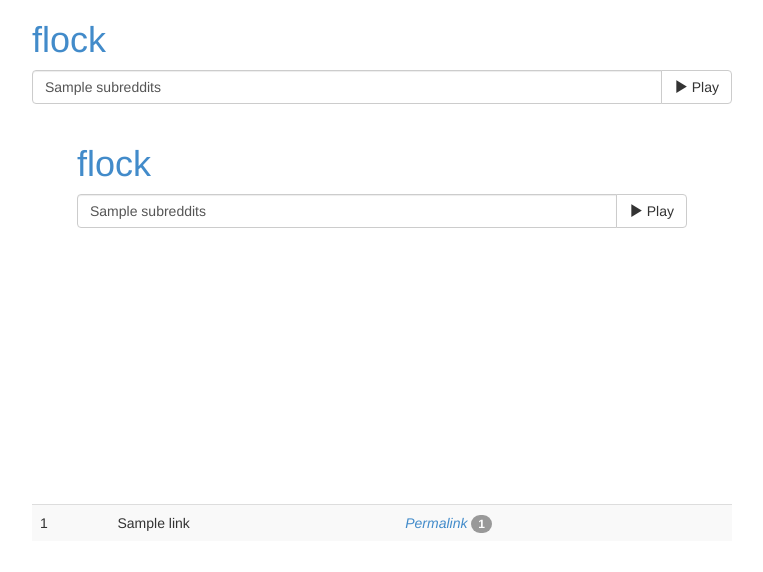
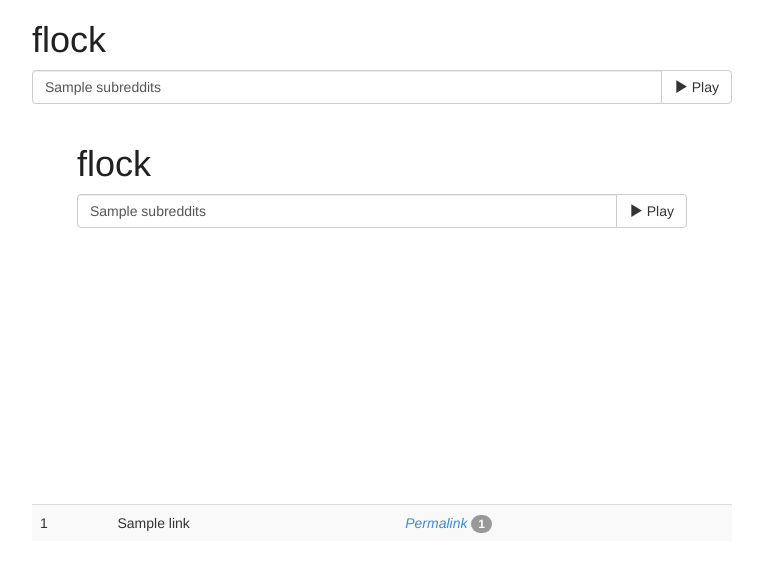
Before and after one commit to rblstr/flock, a Flask app: template templates/front.html in a window 1280 px wide. Shown: the top 572 px of the page, without its empty margins (258-1021 px from the left). Run offline with Flask 2, Linux system fonts and the light colour scheme; the template is opened without the code that fills it: most values are stand-ins (such as "Sample title", 1, 10 or a date in 2020).

Commit message:
Oops, should have been added with last commit

```diff
--- a/static/css/flock.css
+++ b/static/css/flock.css
@@ -28,6 +28,11 @@
 	color:#ccc;
 }
 
+.black
+{
+	color:#212121;
+}
+
 /* Specific Styles */
 .container
 {
```
